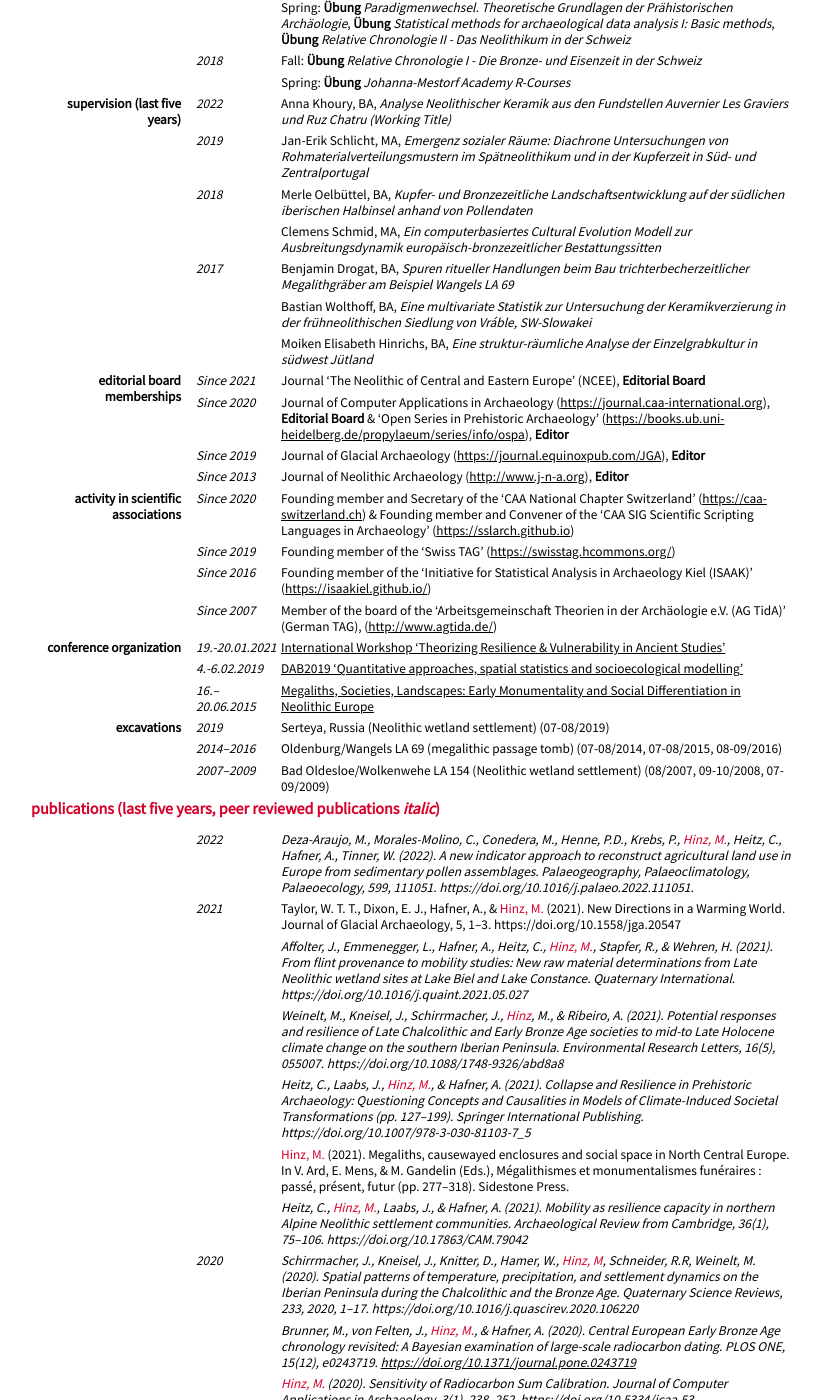
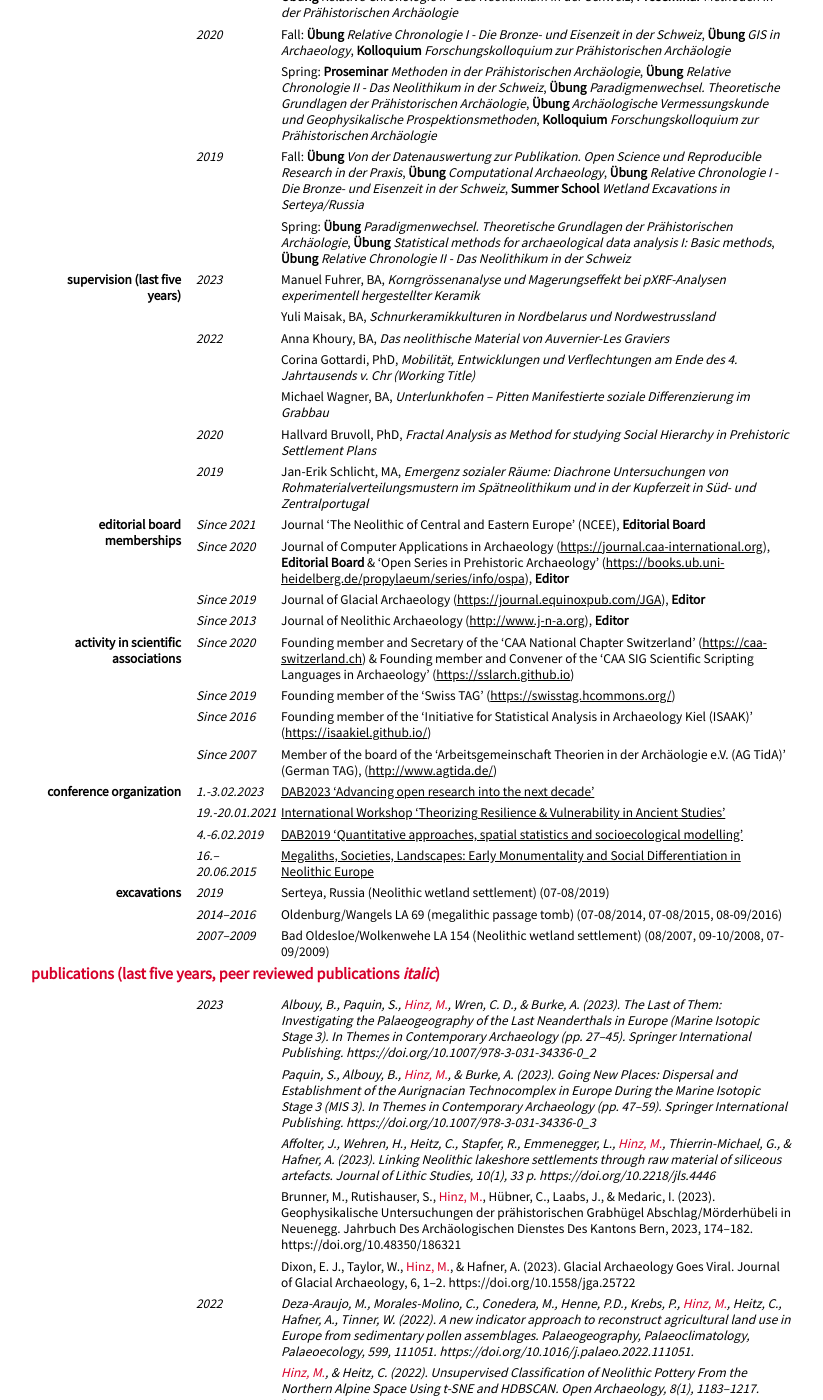
Before and after one commit to MartinHinz/cv, a Jekyll site: the page built from cv_english.md, in a window 1280 px wide and 1400 px high, scrolled down 1551 px. Shown: the whole window, without its empty margins (209-1032 px from the left). Built offline with Jekyll 4.4.1, drawn with Linux system fonts in a browser that asks for light colours; nearby versions of some CDN libraries; our own code applies the rules of GitHub Pages for plain Markdown files; some of the changed text lies outside the part shown.

Commit message:
Update cv_english.md

```diff
--- a/cv_english.md
+++ b/cv_english.md
@@ -101,8 +101,12 @@ Since 2020
 
 ### fellowships and grants
 
+2023
+: - Bern University Research Foundation Grant, CHF 10’492, Project ‘EXPLO Total Station’
+  - Scientific Exchanges Grant, SNSF, CHF 9’100, Project Digital Archaeology Bern: Advancing Open Research into the next decade
+
 2021
-: - Berne University Research Foundation Grant, CHF 4'600, Project 'DAWN'
+: - Bern University Research Foundation Grant, CHF 4'600, Project 'DAWN'
   - SNF COST Grant, funded by the Swiss National Science Foundation (SNSF), CHF 319'930, Project 'XRONOS'
 
 2020
@@ -120,8 +124,13 @@ Since 2020
 
 ### teaching (last five years)
 
+2023
+: - Fall: **Proseminar** *Einführung in die Prähistorische Archäologie*, **Übung** *Computer Assisted Archaeology*, **Kolloquium** *Forschungskolloquium zur Prähistorischen Archäologie*, **Seminar** *Anpassungsstrategien gegenüber Klimavariationen und extremen Naturereignissen*
+  - Spring: **Proseminar** *Methoden in der Prähistorischen Archäologie*, **Kolloquium** *Forschungskolloquium zur Prähistorischen Archäologie**, **Seminar** *Prähistorisches Irland*
+
 2022
-: - Spring: **Proseminar** *Methoden in der Prähistorischen Archäologie*, **Kolloquium** *Forschungskolloquium zur Prähistorischen Archäologie*, **Übung** *Keramikherstellung in der Praxis*
+: - Fall: **Proseminar** *Einführung in die Prähistorische Archäologie*, **Übung** *Paradigmenwechsel. Theoretische Grundlagen der Prähistorischen Archäologie*, **Kolloquium** *Forschungskolloquium zur Prähistorischen Archäologie*, **Seminar** *Der Widerspenstigen Zähmung - Der lange Weg zur agrarischen Wirtschaftsweise*
+  - Spring: **Proseminar** *Methoden in der Prähistorischen Archäologie*, **Kolloquium** *Forschungskolloquium zur Prähistorischen Archäologie*, **Übung** *Keramikherstellung in der Praxis*
 
 2021
 : - Fall: Swiss International **Summer School** for Alpine Archaeology, **Übung** *Materialanalysen mit portabler Röntgenfluoreszenz (pXRF)*, **Kolloquium** *Forschungskolloquium zur Prähistorischen Archäologie*, **Übung** *Computer Aided Archaeology*, **Übung** *Relative Chronologie I - Die Bronze- und Eisenzeit in der Schweiz*
@@ -135,26 +144,22 @@ Since 2020
 : - Fall: **Übung** *Von der Datenauswertung zur Publikation. Open Science und Reproducible Research in der Praxis*, **Übung** *Computational Archaeology*, **Übung** *Relative Chronologie I - Die Bronze- und Eisenzeit in der Schweiz*, **Summer School** *Wetland Excavations in Serteya/Russia*
   - Spring: **Übung** *Paradigmenwechsel. Theoretische Grundlagen der Prähistorischen Archäologie*, **Übung** *Statistical methods for archaeological data analysis I: Basic methods*, **Übung** *Relative Chronologie II - Das Neolithikum in der Schweiz*
 
-2018
-: - Fall: **Übung** *Relative Chronologie I - Die Bronze- und Eisenzeit in der Schweiz*
-  - Spring: **Übung** *Johanna-Mestorf Academy R-Courses*
-
 ### supervision (last five years)
 
+2023
+:   - Manuel Fuhrer, BA, *Korngrössenanalyse und Magerungseffekt bei pXRF-Analysen experimentell hergestellter Keramik*
+    - Yuli Maisak, BA, *Schnurkeramikkulturen in Nordbelarus und Nordwestrussland*
+
 2022
-:   - Anna Khoury, BA, *Analyse Neolithischer Keramik aus den Fundstellen Auvernier Les Graviers und Ruz Chatru (Working Title)*
+:   - Anna Khoury, BA, *Das neolithische Material von Auvernier-Les Graviers*
+    - Corina Gottardi, PhD, *Mobilität, Entwicklungen und Verflechtungen am Ende des 4. Jahrtausends v. Chr (Working Title)*
+    - Michael Wagner, BA, *Unterlunkhofen – Pitten Manifestierte soziale Differenzierung im Grabbau*
+
+2020
+:   - Hallvard Bruvoll, PhD, *Fractal Analysis as Method for studying Social Hierarchy in Prehistoric Settlement Plans*
 
 2019
 :   - Jan-Erik Schlicht, MA, *Emergenz sozialer Räume: Diachrone Untersuchungen von Rohmaterialverteilungsmustern im Spätneolithikum und in der Kupferzeit in Süd- und Zentralportugal*
-
-2018
-: - Merle Oelbüttel, BA, *Kupfer- und Bronzezeitliche Landschaftsentwicklung auf der südlichen iberischen Halbinsel anhand von Pollendaten*
-  - Clemens Schmid, MA, *Ein computerbasiertes Cultural Evolution Modell zur Ausbreitungsdynamik europäisch-bronzezeitlicher Bestattungssitten*
-
-2017
-:  - Benjamin Drogat, BA, *Spuren ritueller Handlungen beim Bau trichterbecherzeitlicher Megalithgräber am Beispiel Wangels LA 69*
-   - Bastian Wolthoff, BA, *Eine multivariate Statistik zur Untersuchung der Keramikverzierung in der frühneolithischen Siedlung von Vráble, SW-Slowakei*
-   - Moiken Elisabeth Hinrichs, BA, *Eine struktur-räumliche Analyse der Einzelgrabkultur in südwest Jütland*
 
 ### editorial board memberships
 Since 2021
@@ -183,6 +188,9 @@ Since 2007
 : - Member of the board of the 'Arbeitsgemeinschaft Theorien in der Archäologie e.V. (AG TidA)' (German TAG), ([http://www.agtida.de/](http://www.agtida.de/))
 
 ### conference organization
+1.-3.02.2023
+: - [DAB2023 'Advancing open research into the next decade'](https://www.oeschger.unibe.ch/services/events/conferences/past_conferences/2nd_digital_archaeology/announcement/index_eng.html)
+
 19.-20.01.2021
 : - [International Workshop 'Theorizing Resilience & Vulnerability in Ancient Studies'](http://resilience2021.archaeological.science)
 
@@ -205,8 +213,17 @@ Since 2007
 <div class="pagebreak"> </div>
 
 ## publications (last five years, peer reviewed publications *italic*)
+2023
+: - *Albouy, B., Paquin, S., <span class="ich">Hinz, M.</span>, Wren, C. D., & Burke, A. (2023). The Last of Them: Investigating the Palaeogeography of the Last Neanderthals in Europe (Marine Isotopic Stage 3). In Themes in Contemporary Archaeology (pp. 27–45). Springer International Publishing. https://doi.org/10.1007/978-3-031-34336-0_2*
+  - *Paquin, S., Albouy, B., <span class="ich">Hinz, M.</span>, & Burke, A. (2023). Going New Places: Dispersal and Establishment of the Aurignacian Technocomplex in Europe During the Marine Isotopic Stage 3 (MIS 3). In Themes in Contemporary Archaeology (pp. 47–59). Springer International Publishing. https://doi.org/10.1007/978-3-031-34336-0_3*
+  - *Affolter, J., Wehren, H., Heitz, C., Stapfer, R., Emmenegger, L., <span class="ich">Hinz, M.</span>, Thierrin-Michael, G., & Hafner, A. (2023). Linking Neolithic lakeshore settlements through raw material of siliceous artefacts. Journal of Lithic Studies, 10(1), 33 p. https://doi.org/10.2218/jls.4446*
+  - Brunner, M., Rutishauser, S., <span class="ich">Hinz, M.</span>, Hübner, C., Laabs, J., & Medaric, I. (2023). Geophysikalische Untersuchungen der prähistorischen Grabhügel Abschlag/Mörderhübeli in Neuenegg. Jahrbuch Des Archäologischen Dienstes Des Kantons Bern, 2023, 174–182. https://doi.org/10.48350/186321
+  - Dixon, E. J., Taylor, W., <span class="ich">Hinz, M.</span>, & Hafner, A. (2023). Glacial Archaeology Goes Viral. Journal of Glacial Archaeology, 6, 1–2. https://doi.org/10.1558/jga.25722
+
 2022
 : - *Deza-Araujo, M., Morales-Molino, C., Conedera, M., Henne, P.D., Krebs, P., <span class="ich">Hinz, M.</span>, Heitz, C., Hafner, A., Tinner, W. (2022). A new indicator approach to reconstruct agricultural land use in Europe from sedimentary pollen assemblages. Palaeogeography, Palaeoclimatology, Palaeoecology, 599, 111051. https://doi.org/10.1016/j.palaeo.2022.111051.*
+  - *<span class="ich">Hinz, M.</span>, & Heitz, C. (2022). Unsupervised Classification of Neolithic Pottery From the Northern Alpine Space Using t-SNE and HDBSCAN. Open Archaeology, 8(1), 1183–1217. https://doi.org/10.1515/opar-2022-0274*
+  - *Affolter, J., Emmenegger, L., Hafner, A., Heitz, C., <span class="ich">Hinz, M.</span>, Stapfer, R., & Wehren, H. (2022). From flint provenance to mobility studies: New raw material determinations from Late Neolithic wetland sites at Lake Biel and Lake Constance. Quaternary International. https://doi.org/10.1016/j.quaint.2021.05.027*
 
 2021
 : - Taylor, W. T. T., Dixon, E. J., Hafner, A., & <span class="ich">Hinz, M.</span> (2021). New Directions in a Warming World. Journal of Glacial Archaeology, 5, 1–3. https://doi.org/10.1558/jga.20547
@@ -232,11 +249,6 @@ Since 2007
   - *Feeser, I., Dörfler, W., Kneisel, J., <span class="ich">Hinz, M.</span>, & Dreibrodt, S. (2019). Human impact and population dynamics in the Neolithic and Bronze Age: Multi-proxy evidence from north-western Central Europe. The Holocene. [https://doi.org/10.1177/0959683619857223](https://doi.org/10.1177/0959683619857223)*
 - *Arponen, V. P. J., Dörfler, W., Feeser, I., Grimm, S., Groß, D., <span class="ich">Hinz, M.</span>, Knitter, D., Müller-Scheeßel, N., Ott, K., & Ribeiro, A. (2019). Environmental determinism and archaeology. Understanding and evaluating determinism in research design. Archaeological Dialogues, 26(01), 1–9. [https://doi.org/10.1017/S1380203819000059](https://doi.org/10.1017/S1380203819000059)*
   - *<span class="ich">Hinz, M.</span>, Schirrmacher, J., Kneisel, J., Rinne, C., & Weinelt, M. (2019). The Chalcolithic–Bronze Age transition in southern Iberia under the influence of the 4.2 kyr event? A correlation of climatological and demographic proxies. Journal of Neolithic Archaeology, 21, 1–26. [https://doi.org/10.12766/jna.2019.1](https://doi.org/10.12766/jna.2019.1)*
-
-2018
-: - <span class="ich">M. Hinz</span>, From Hunting to Herding? Aspects of the Social and Animal Landscape during the Southern Scandinavian Neolithic. In: A. Haug/L. Käppel/J. Müller, Past Landscapes. The Dynamics of Interaction between Society, Landscape, and Culture (Sidestone Press, Leiden 2018). [https://doi.org/10.5281/zenodo.2538016](https://doi.org/10.5281/zenodo.2538016)
-  - M. Furholt/<span class="ich">M. Hinz</span>/D. Mischka, Putting Things into Practice: Exploring the Consequences of Pragmatic Theory for Archaeology. In: A. Haug/L. Käppel/J. Müller, Past Landscapes. The Dynamics of Interaction between Society, Landscape, and Culture (Sidestone Press, Leiden 2018). [https://doi.org/10.5281/zenodo.2538019](https://doi.org/10.5281/zenodo.2538019)
-  - Stapfer, R. B., Heitz, C., <span class="ich">Hinz, M.</span>, & Hafner, A. (2018). Portable Röntgenfluoreszenzanalytik (pXRF): Mit dem "Labor in der Hand" der Vergangenheit auf der Spur. In T. Burri & R. B. Stapfer (Eds.), Naturwissenschaftliche Methoden in der Archäologie (Vol. 75, pp. 136–155). Bern: Naturforschende Gesellschaft Bern. [https://doi.org/10.7892/boris.126318](https://doi.org/10.7892/boris.126318)
 
 ## published software
 ### R packages
@@ -325,5 +337,5 @@ Since 2007
 
 <!-- ### Footer
 
-Last updated: January 2022 -->
+Last updated: January 2023 -->
 </div>
```
